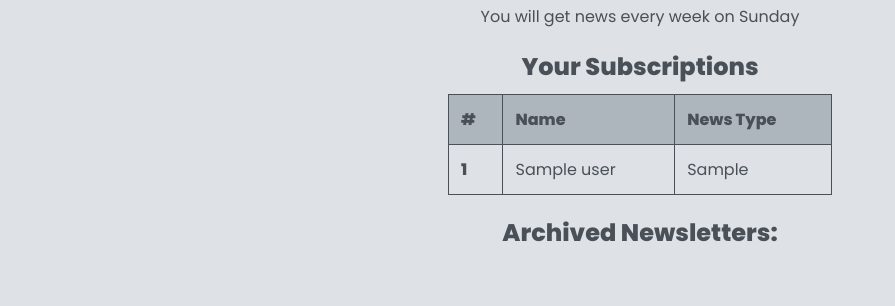
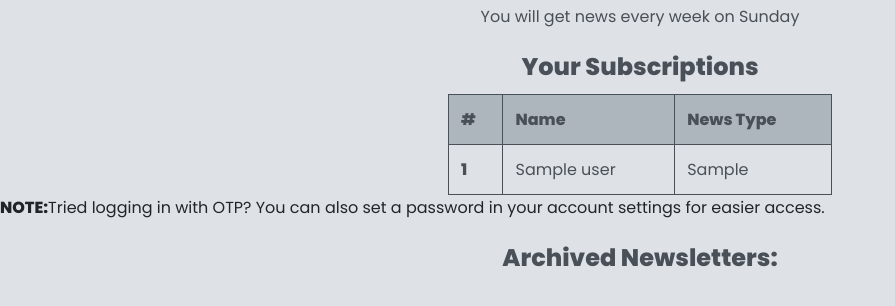
Before and after one commit to Sricharan106/Monkey-bytes, a Flask app: page /Dashboard in a window 1280 px wide. Shown: the part 166-472 px from the top of the page, without its empty margins (0-895 px from the left). Run offline with Flask 3, Linux system fonts and the light colour scheme; a user stored in the database is signed in; a database or web service that is not in the repository returns one stand-in record (values such as "Sample title"); some libraries are stand-ins or nearby versions.

Commit message:
Update dashboard.html

```diff
--- a/templates/dashboard.html
+++ b/templates/dashboard.html
@@ -28,6 +28,7 @@
             </tbody>
         </table>
     </section>
+    <section class="Note"><p><b>NOTE:</b>Tried logging in with OTP? You can also set a password in your account settings for easier access.</p></section>
     <h2 class="title">Archived Newsletters:</h2>
     <section class="archive">
         {% for id, subject, body, category, sent_at in archives %}
```
